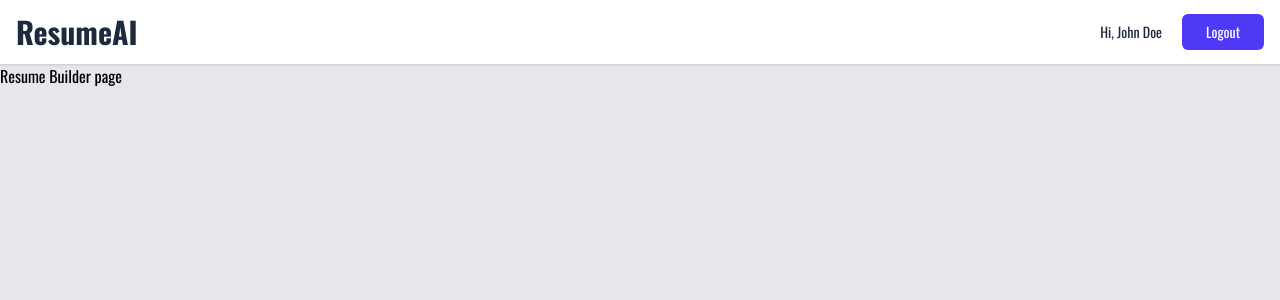
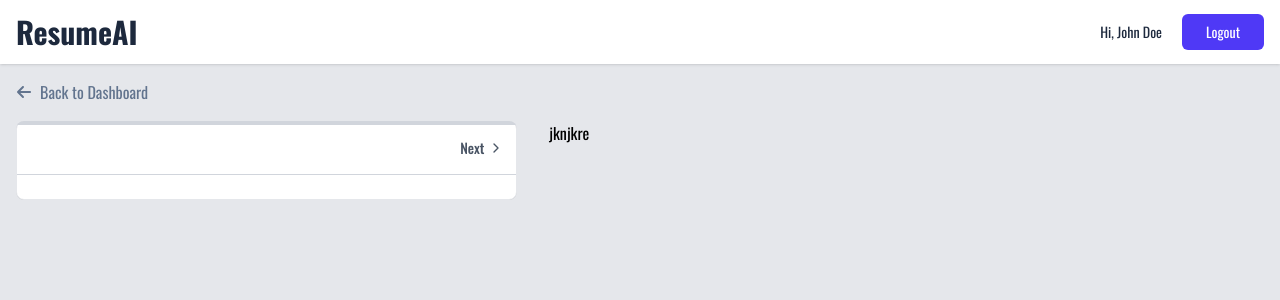
Before and after one commit to Mohitsoni-123/Resume-Builder, a React (Vite) app: page /app/builder/1 in a window 1280 px wide. Shown: the top 300 px of the page. Built offline with nearby package versions, Linux system fonts and the light colour scheme; the HTML template or start-up script is replaced by a standard one.

Commit message:
Day 4: Implemented resume structure

```diff
--- a/package.json
+++ b/package.json
@@ -11,6 +11,7 @@
   },
   "dependencies": {
     "@tailwindcss/vite": "^4.3.1",
+    "lucide-react": "^1.21.0",
     "react": "^19.2.7",
     "react-dom": "^19.2.7",
     "react-icons": "^5.6.0",
--- a/src/assets/assets.js
+++ b/src/assets/assets.js
@@ -1,7 +1,8 @@
 export const dummyResumeData = [
   {
     _id: "1",
-
+    resumeId: "RES001",
+    resumeTemplate: "modern", // modern | classic | minimal | professional
     updatedAt: "2026-06-20",
 
     personalInfo: {
@@ -19,6 +20,7 @@ export const dummyResumeData = [
 
     education: [
       {
+        id: "edu1",
         degree: "B.Tech in Computer Science",
         institution: "ABC University",
         startDate: "2021",
@@ -29,6 +31,7 @@ export const dummyResumeData = [
 
     experience: [
       {
+        id: "exp1",
         company: "XYZ Pvt Ltd",
         position: "Frontend Developer Intern",
         startDate: "Jan 2025",
@@ -40,6 +43,7 @@ export const dummyResumeData = [
 
     projects: [
       {
+        id: "proj1",
         title: "Resume Builder",
         description:
           "Built an AI-powered resume builder using React, Tailwind CSS, and Node.js.",
@@ -47,6 +51,7 @@ export const dummyResumeData = [
         github: "https://github.com/johndoe/resume-builder",
       },
       {
+        id: "proj2",
         title: "Nestify",
         description:
           "A property rental platform with modern UI and authentication.",
@@ -56,22 +61,31 @@ export const dummyResumeData = [
     ],
 
     skills: [
-      "HTML",
-      "CSS",
-      "JavaScript",
-      "React",
-      "Tailwind CSS",
-      "Node.js",
-      "MongoDB",
-      "Git",
-      "GitHub",
+      { id: "skill1", name: "HTML" },
+      { id: "skill2", name: "CSS" },
+      { id: "skill3", name: "JavaScript" },
+      { id: "skill4", name: "React" },
+      { id: "skill5", name: "Tailwind CSS" },
+      { id: "skill6", name: "Node.js" },
+      { id: "skill7", name: "MongoDB" },
+      { id: "skill8", name: "Git" },
+      { id: "skill9", name: "GitHub" },
     ],
 
     certifications: [
-      "Frontend Development Certification",
-      "JavaScript Essentials",
+      {
+        id: "cert1",
+        name: "Frontend Development Certification",
+      },
+      {
+        id: "cert2",
+        name: "JavaScript Essentials",
+      },
     ],
 
-    languages: ["English", "Hindi"],
+    languages: [
+      { id: "lang1", name: "English" },
+      { id: "lang2", name: "Hindi" },
+    ],
   },
 ];
--- a/src/pages/Dashboard.jsx
+++ b/src/pages/Dashboard.jsx
@@ -36,6 +36,16 @@ const Dashboard = () => {
     navigate(`/app/builder/res123`)
 
   }
+
+  const editTitle = async (event)=>{
+    event.preventDefault()
+  }
+  const deleteResume = async (resumeId)=>{
+    const confirm = window.confirm("Are you sure you want to delete this resume?")
+    if(confirm){
+      setAllResumes(prev=>prev.filter(resume=>resume._id != resumeId))
+    }
+  }
   useEffect(()=>{
     loadAllResumes()
   }, [])
@@ -70,9 +80,9 @@ const Dashboard = () => {
 
                 <p className='absolute bottom-1 text-[11px] text-slate-400 group-hover:text-slate-500 transition-all duration-300 px-2 text-center' style={{color: baseColor + '90'}}>Updated on {new Date(resume.updatedAt).toLocaleDateString()}</p>
 
-                <div className='absolute top-1 right-1 group-hover:flex items-center hidden'>
-                  <MdDelete className='size-7 p-1.5 hover:bg-white/50 rounded text-slate-700 transition-colors'/>
-                  <RiPencilFill className='size-7 p-1.5 hover:bg-white/50 rounded text-slate-700 transition-colors'/>
+                <div onClick={(e)=>e.stopPropagation()} className='absolute top-1 right-1 group-hover:flex items-center hidden'>
+                  <MdDelete onClick={()=> deleteResume(resume._id)} className='size-7 p-1.5 hover:bg-white/50 rounded text-slate-700 transition-colors'/>
+                  <RiPencilFill onClick={()=> {setEditResumeId(resume._id); setTitle(resume.title)}} className='size-7 p-1.5 hover:bg-white/50 rounded text-slate-700 transition-colors'/>
                 </div>
               </button>
             )
@@ -127,6 +137,20 @@ const Dashboard = () => {
             </form>
           )
         }
+
+
+         {
+          editResumeId && (
+            <form onSubmit={editTitle} onClick={()=> setEditResumeId("")} className='fixed inset-0 bg-black/70 backdrop-blur bg-opacity-50 z-10 flex items-center justify-center '>
+              <div onClick={e=> e.stopPropagation()} className='relative bg-slate-50 border shadow-md rounded-lg w-full max-w-sm p-6'>
+                <h2 className='text-xl font mb-4'>Edit Resume Title</h2>
+                <input onChange={(e)=>setTitle(e.target.value)} value={title} text="text" placeholder='Enter resume title' className='w-full px-4 py-2 mb-4 focus:border-green-600' required />
+                <button className='w-full py-2 bg-green-600 text-white rounded hover:bg-green-700 transition-colors'>Update</button>
+                <RxCross2 onClick={ ()=>{setEditResumeId(""); setTitle('') }}  className='absolute top-4 right-4 text-slate-400 hover:text-slate-600 cursor-pointer transition-colors'/>
+              </div>
+            </form>
+          )
+        }
       </div>
     </div>
   )
--- a/src/pages/ResumeBuilder.jsx
+++ b/src/pages/ResumeBuilder.jsx
@@ -1,11 +1,122 @@
-import React from 'react'
+import React, { useEffect, useState } from "react";
+import { Link, useParams } from "react-router-dom";
+import { dummyResumeData } from "../assets/assets";
+import { FaArrowLeft, FaCircleUser } from "react-icons/fa6";
+import { AiOutlineFileText } from "react-icons/ai";
+import { RiGraduationCapLine } from "react-icons/ri";
+import { FaRegFolderOpen } from "react-icons/fa";
+import { IoSparklesOutline, IoBriefcaseOutline } from "react-icons/io5";
+import { FiChevronLeft, FiChevronRight } from "react-icons/fi";
 
 const ResumeBuilder = () => {
+  const { resumeId } = useParams();
+  const [resumeData, setResumeData] = useState({
+    _id: "",
+    title: "",
+    personalInfo: {},
+    summary: "",
+    education: [],
+    experience: [],
+    projects: [],
+    skills: [],
+    languages: [],
+    certifications: [],
+    public: false,
+    template: "classic",
+  });
+
+  const loadExistingResume = async () => {
+    const resume = dummyResumeData.find((resume) => resume._id === resumeId);
+    if (resume) {
+      setResumeData(resume);
+      document.title = resume.title;
+    }
+  };
+
+  const [activeSectionIndex, setActiveSectionIndex] = useState(0);
+
+  const section = [
+    { id: "personal", name: "personal Info", icon: FaCircleUser },
+    { id: "summary", name: "Summary", icon: AiOutlineFileText },
+    { id: "experience", name: "Experience", icon: IoBriefcaseOutline },
+    { id: "education", name: "Education", icon: RiGraduationCapLine },
+    { id: "project", name: "Project", icon: FaRegFolderOpen },
+    { id: "skills", name: "Skills", icon: IoSparklesOutline },
+  ];
+
+  const activeSection = section[activeSectionIndex];
+
+  useEffect(() => {
+    loadExistingResume();
+  }, []);
   return (
     <div>
-      <h1>Resume Builder page</h1>
+      <div className="max-w-7xl mx-auto px-4 py-4">
+        <Link
+          to={"/app"}
+          className="inline-flex gap-2 items-center text-slate-500"
+        >
+          <FaArrowLeft /> Back to Dashboard
+        </Link>
+      </div>
+
+      <div className="max-w-7xl mx-auto px-4 pb-8">
+        <div className="grid lg:grid-cols-12 gap-8">
+          {/* Left Panel - Form */}
+          <div className="relative lg:col-span-5 rounded-lg overflow-hidden">
+            <div className="bg-white rounded-lg shadow-sm border border-gray-200">
+              <hr className="absolute top-0 left-0 right-0 border-2 border-gray-300" />
+
+              <hr
+                className="absolute top-0 left-0 h-1 bg-gradient-to-r from-green-500 to-green-600 border-none transition-all duration-2000"
+                style={{
+                  width: `${(activeSectionIndex * 100) / (section.length - 1)}%`,
+                }}
+              />
+              {/* Section Navigation */}
+              <div className="flex justify-between items-center mb-6 border-b border-gray-300 py-1">
+                <div></div>
+                <div className="flex items-center">
+                  {activeSectionIndex != 0 && (
+                    <button
+                      onClick={() =>
+                        setActiveSectionIndex((prevIndex) =>
+                          Math.max(prevIndex - 1, 0),
+                        )
+                      }
+                      className="flex items-center gap-1 p-3 rounded-lg text-sm font-medium text-gray-600 hover:bg-gray-50 transition-all"
+                      disabled={activeSectionIndex === 0}
+                    >
+                      <FiChevronLeft className="size-4" /> Previous
+                    </button>
+                  )}
+
+                  <button
+                    onClick={() =>
+                      setActiveSectionIndex((prevIndex) =>
+                        Math.min(prevIndex + 1, section.length - 1),
+                      )
+                    }
+                    className={`flex items-center gap-1 p-3 rounded-lg text-sm font-medium text-gray-600 hover:bg-gray-50 transition-all ${activeSectionIndex===section.length -1  && 'opacity-50'}`}
+                    disabled={activeSectionIndex === section.length -1  && 'opacity-50'}
+                  >
+                    Next
+                    <FiChevronRight className="size-4" />
+                  </button>
+                </div>
+              </div>
+
+
+              <div></div>
+            </div>
+          </div>
+
+          {/* Right Panel - Preview */}
+          <div>jknjkre</div>
+        </div>
+      </div>
     </div>
-  )
-}
+  );
+};
 
-export default ResumeBuilder
+export default ResumeBuilder;
```
Also changed, not shown: 1 other file (tests, documents, lock files or other folders).
